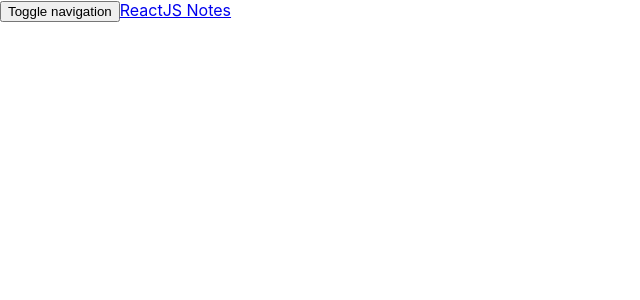
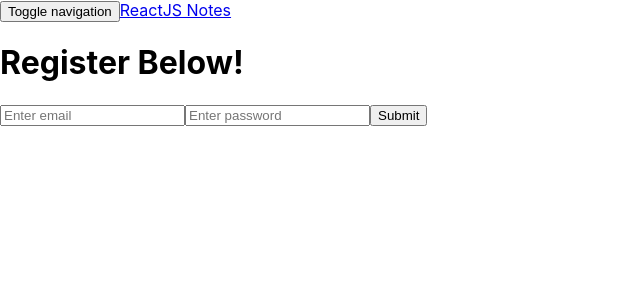
Before and after one commit to Costa365/NoteApp, a React (Create React App) app in the folder react-frontend/: page /register in a window 1280 px wide. Shown: the top 300 px of the page, without its empty margins (0-640 px from the left). Built offline with nearby package versions, Linux system fonts and the light colour scheme; the HTML template or start-up script is replaced by a standard one.

Commit message:
Added registration and auth and sorted cors

```diff
--- /dev/null
+++ b/react-frontend/src/components/Login.js
@@ -0,0 +1,79 @@
+import React, { Component } from 'react';
+import UserService from './UserService';
+
+export default class Login extends Component {
+  constructor(props) {
+    super(props)
+    this.state = {
+      email : '',
+      password: ''
+    };
+
+    this.userService = new UserService();
+  }
+  handleInputChange = (event) => {
+    const { value, name } = event.target;
+    this.setState({
+      [name]: value
+    });
+  }
+
+  onSubmit = (event) => {
+    event.preventDefault();
+
+    this.userService.login(this.state.email, this.state.password, res=>{
+      if (res === true) {
+        alert('Logged in successfully!');
+      } else {
+        alert('Unable to log in!');
+      }
+    });
+
+    /*
+    fetch('http://localhost:6200/user/login/', {
+      method: 'POST',
+      body: JSON.stringify(this.state),
+      headers: {
+        'Content-Type': 'application/json'
+      }
+    })
+    .then(res => {
+      if (res.status === 200) {
+        this.props.history.push('/');
+        console.log('ALL GOOOOOOD!!!!');
+      } else {
+        const error = new Error(res.error);
+        throw error;
+      }
+    })
+    .catch(err => {
+      console.error(err);
+      alert('Error logging in please try again');
+    });*/
+  }
+
+  render() {
+    return (
+      <form onSubmit={this.onSubmit}>
+        <h1>Login Below!</h1>
+        <input
+          type="email"
+          name="email"
+          placeholder="Enter email"
+          value={this.state.email}
+          onChange={this.handleInputChange}
+          required
+        />
+        <input
+          type="password"
+          name="password"
+          placeholder="Enter password"
+          value={this.state.password}
+          onChange={this.handleInputChange}
+          required
+        />
+       <input type="submit" value="Submit"/>
+      </form>
+    );
+  }
+}
--- /dev/null
+++ b/react-frontend/src/components/Register.js
@@ -0,0 +1,78 @@
+import React, { Component } from 'react';
+import UserService from './UserService';
+
+export default class Register extends Component {
+  constructor(props) {
+    super(props)
+    this.state = {
+      email : '',
+      password: ''
+    };
+
+    this.userService = new UserService();
+  }
+  handleInputChange = (event) => {
+    const { value, name } = event.target;
+    this.setState({
+      [name]: value
+    });
+  }
+
+  onSubmit = (event) => {
+    event.preventDefault();
+    this.userService.register(this.state.email, this.state.password, res=>{
+      if (res === true) {
+        alert('Register successfully!');
+      } else {
+        alert('Unable to register!');
+      }
+    });
+
+    /*
+    fetch('/api/authenticate', {
+      method: 'POST',
+      body: JSON.stringify(this.state),
+      headers: {
+        'Content-Type': 'application/json'
+      }
+    })
+    .then(res => {
+      if (res.status === 200) {
+        this.props.history.push('/');
+      } else {
+        const error = new Error(res.error);
+        throw error;
+      }
+    })
+    .catch(err => {
+      console.error(err);
+      alert('Error logging in please try again');
+    });
+    */
+  }
+
+  render() {
+    return (
+      <form onSubmit={this.onSubmit}>
+        <h1>Register Below!</h1>
+        <input
+          type="email"
+          name="email"
+          placeholder="Enter email"
+          value={this.state.email}
+          onChange={this.handleInputChange}
+          required
+        />
+        <input
+          type="password"
+          name="password"
+          placeholder="Enter password"
+          value={this.state.password}
+          onChange={this.handleInputChange}
+          required
+        />
+       <input type="submit" value="Submit"/>
+      </form>
+    );
+  }
+}
--- /dev/null
+++ b/react-frontend/src/components/UserService.js
@@ -0,0 +1,44 @@
+import axios from 'axios';
+
+export default class UserService {
+
+  isAuth(callback) {
+    axios.get('http://localhost:6200/user/checkToken', {withCredentials:true})
+    .then((response) => {
+      callback(response.data);
+    })
+    .catch(function (error) {
+      console.log(error);
+      callback(null);
+    });
+  }
+
+  login(em, pw, callback) {
+    axios.post('http://localhost:6200/user/login/', {
+    email: em, password: pw
+    }, {withCredentials: true})
+    .then(function (response) {
+      console.log(response);
+      callback(true);
+    })
+    .catch(function (error) {
+      console.log(error);
+      callback(false);
+    });
+  }
+
+  register(em, pw,callback) {
+    axios.post('http://localhost:6200/user/register/', {
+    email: em, password: pw
+    })
+    .then(function (response) {
+      console.log(response);
+      callback(true);
+    })
+    .catch(function (error) {
+      console.log(error);
+      callback(false);
+    });
+  }
+
+}
--- /dev/null
+++ b/react-frontend/src/components/WithAuth.js
@@ -0,0 +1,36 @@
+// withAuth.jsx
+import React, { Component } from 'react';
+import { Redirect } from 'react-router-dom';
+import UserService from './UserService';
+
+export default function WithAuth(ComponentToProtect) {
+  return class extends Component {
+    constructor() {
+      super();
+      this.state = {
+        loading: true,
+        redirect: false,
+      };
+      this.userService = new UserService();
+    }
+    componentDidMount() {
+      this.userService.isAuth(res => {
+        if (res === null) {
+          this.setState({ loading: false, redirect: true});
+        } else {
+          this.setState({ loading: false, redirect: false});
+        }
+      });
+    }
+    render() {
+      const { loading, redirect } = this.state;
+      if (loading) {
+        return null;
+      }
+      if (redirect) {
+        return <Redirect to="/login" />;
+      }
+      return <ComponentToProtect {...this.props} />;
+    }
+  }
+}
--- a/react-frontend/src/index.js
+++ b/react-frontend/src/index.js
@@ -7,6 +7,9 @@ import {Header} from "./components/Header";
 import AddNote from './components/AddNote';
 import ListNotes from './components/ListNotes';
 import UpdateNote from './components/UpdateNote';
+import WithAuth from './components/WithAuth';
+import Login from './components/Login';
+import Register from './components/Register';
 
 import './index.css';
 
@@ -20,9 +23,12 @@ ReactDOM.render(
     <div>
       <Router>
       <div>
-      <Route path='/add' component={AddNote} />
-      <Route exact path='/' component={ListNotes} />
-      <Route path='/update/:id' component={UpdateNote} />
+      <Route path='/login' component={Login} />
+      <Route path='/register' component={Register} />
+
+      <Route path='/add' component={WithAuth(AddNote)} />
+      <Route exact path='/' component={WithAuth(ListNotes)} />
+      <Route path='/update/:id' component={WithAuth(UpdateNote)} />
       </div>
       </Router>
     </div>
```
Also changed, not shown: 1 other file (tests, documents, lock files or other folders).
